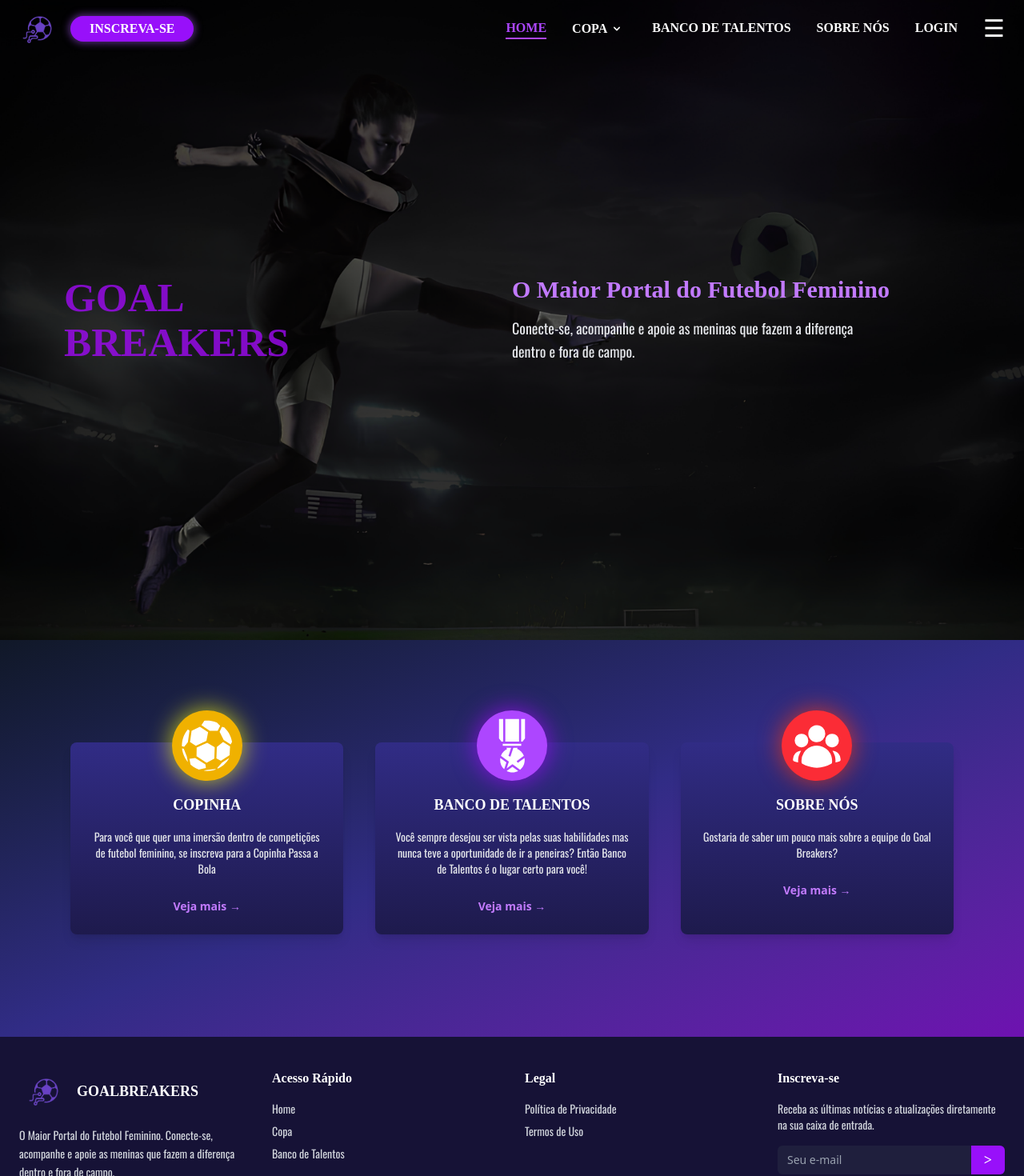
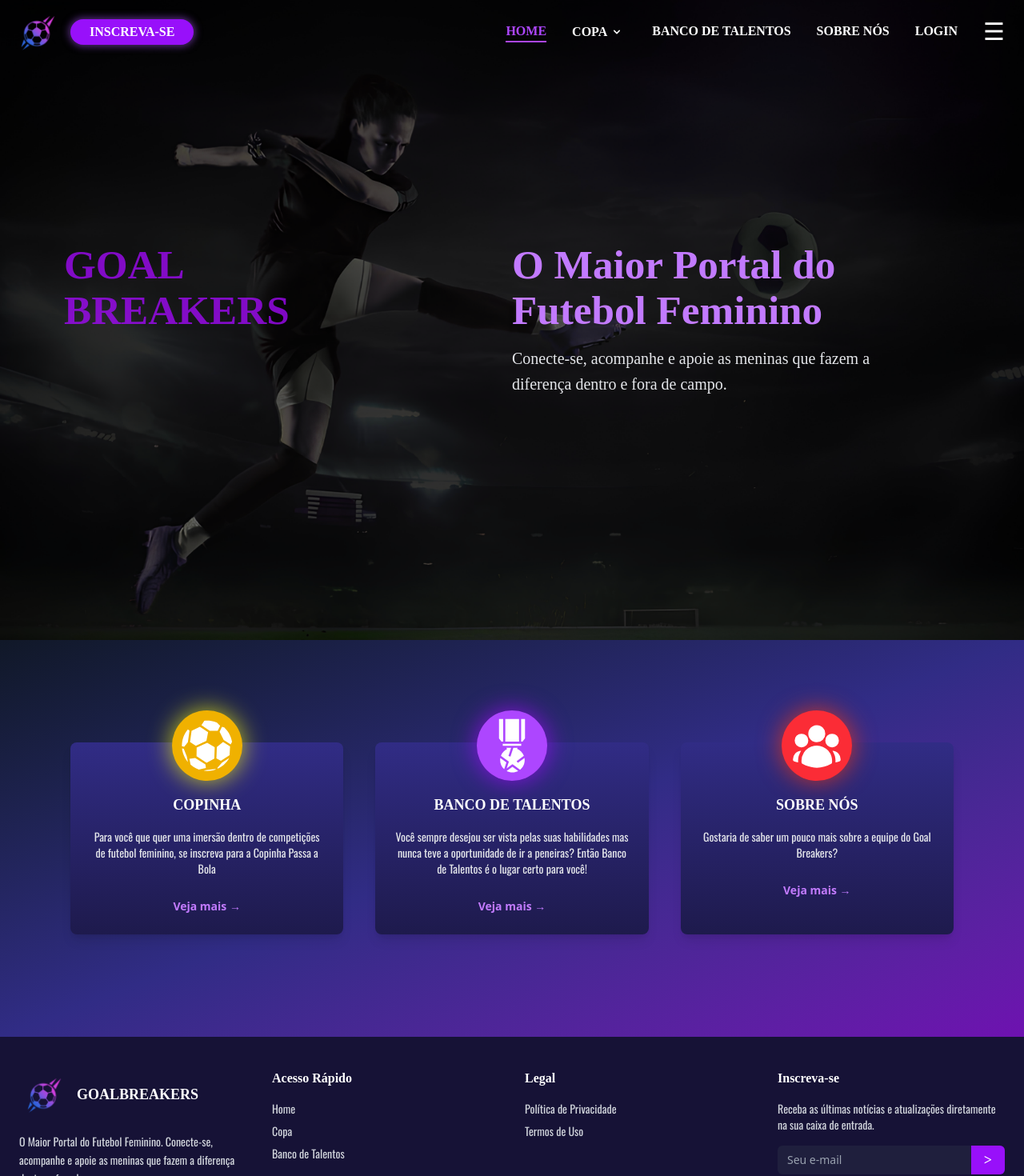
Before and after one commit to Goal-Breakers/GoalBreakers-LandingPage, a React (Vite) app in the folder goalbreakers-web/: page / in a window 1280 px wide. Shown: the top 1470 px of the page at 80% size. Built offline with nearby package versions, Linux system fonts and the light colour scheme; a web font is replaced by a local one.

Commit message:
style/new logo

```diff
--- a/goalbreakers-web/index.html
+++ b/goalbreakers-web/index.html
@@ -1,8 +1,8 @@
 <!DOCTYPE html>
-<html lang="en">
+<html lang="pt-br">
   <head>
     <meta charset="UTF-8" />
-    <link rel="icon" type="image/png" href="/logoGoalBreakers.png" />
+    <link rel="icon" type="image/png" href="/logoBola.png" />
     <meta name="viewport" content="width=device-width, initial-scale=1.0" />
     <link href="https://fonts.googleapis.com/css2?family=Contrail+One&family=Oswald:wght@200..700&display=swap" rel="stylesheet">
     <title>Goal Breakers</title>
--- a/goalbreakers-web/src/components/Footer.jsx
+++ b/goalbreakers-web/src/components/Footer.jsx
@@ -1,4 +1,4 @@
-import Logo from "../assets/logo.png";
+import Logo from "../assets/logoBola.png";
 import { Link } from "react-router-dom";
 
 export default function Footer() {
@@ -9,7 +9,7 @@ export default function Footer() {
         <div>
           <div className="flex items-center gap-2 mb-4">
             <div className=" p-2 rounded-full">
-              <img src={Logo} alt="Logo" className="h-10 w-auto" />
+              <img src={Logo} alt="Logo" className="h-12 w-auto" />
             </div>
             <h2 className="text-lg font-bold text-white">GOALBREAKERS</h2>
           </div>
--- a/goalbreakers-web/src/components/Header.jsx
+++ b/goalbreakers-web/src/components/Header.jsx
@@ -1,7 +1,7 @@
 import { useState, useEffect, useRef } from "react";
 import { Link, useNavigate, useLocation } from "react-router-dom";
 import { useAuth } from "../contexts/AuthContext";
-import Logo from "../assets/logo.png";
+import Logo from "../assets/logoBola.png";
 
 export default function Header() {
   const navigate = useNavigate();
@@ -43,7 +43,7 @@ export default function Header() {
         {/* Lado esquerdo: Logo e Botão */}
         <div className="flex items-center gap-4">
           <Link to="/">
-            <img src={Logo} alt="Logo" className="h-10 w-auto" />
+            <img src={Logo} alt="Logo" className="h-12 w-auto" />
           </Link>
           <button
             onClick={handleInscrever}
--- a/goalbreakers-web/src/components/Hero.jsx
+++ b/goalbreakers-web/src/components/Hero.jsx
@@ -1,25 +1,22 @@
 export default function Hero() {
   return (
     <section className="hero relative min-h-screen bg-cover bg-center flex items-center">
-      {/* Overlay escuro */}
       <div className="absolute inset-0 bg-black/50"></div>
 
-      {/* Conteúdo */}
       <div className="relative w-full flex flex-col md:flex-row items-center md:items-start justify-between px-6 md:px-20 z-10">
-        {/* Título grande à esquerda */}
-        <h1 className="text-5xl md:text-7xl font-extrabold leading-tight text-left md:w-1/2">
+
+        <h1 className="font-extrabold text-left">
           GOAL <br /> BREAKERS
         </h1>
 
-        {/* Texto à direita */}
         <div className="mt-8 md:mt-0 md:w-1/2 text-center md:text-left">
-          <h2 className="text-2xl md:text-3xl font-semibold text-purple-400 mb-4">
+          <h1 className="text-2xl md:text-3xl font-semibold text-purple-400 mb-4">
             O Maior Portal do Futebol Feminino
-          </h2>
-          <p className="text-gray-200 text-base md:text-lg max-w-md leading-relaxed">
+          </h1>
+          <h5 className="text-gray-200 text-base md:text-xl max-w-md leading-relaxed">
             Conecte-se, acompanhe e apoie as meninas que fazem a diferença
             dentro e fora de campo.
-          </p>
+          </h5>
         </div>
       </div>
     </section>
```
Also changed, not shown: goalbreakers-web/public/logoBola.png (added), goalbreakers-web/src/assets/logoBola.png (added).
